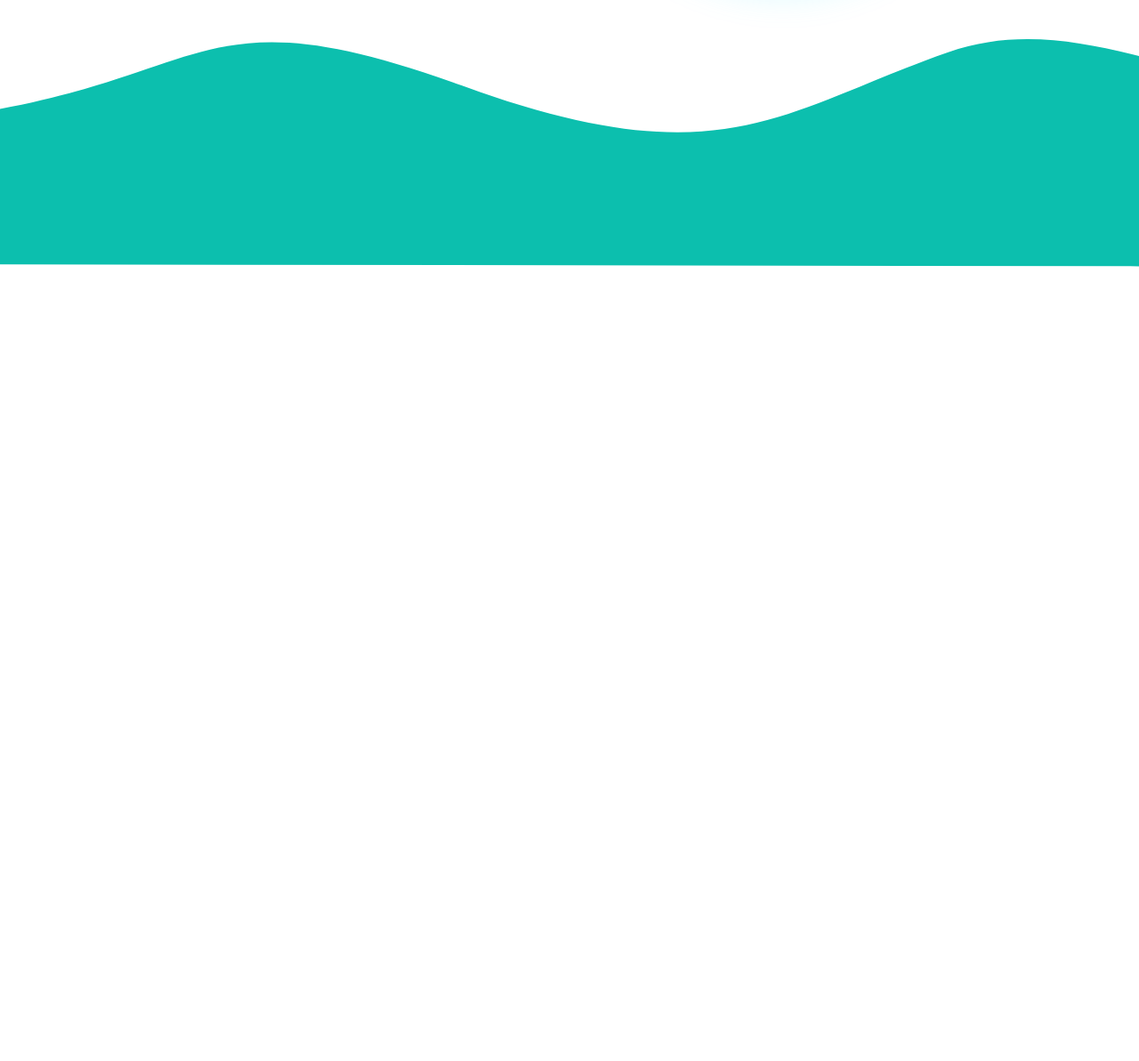
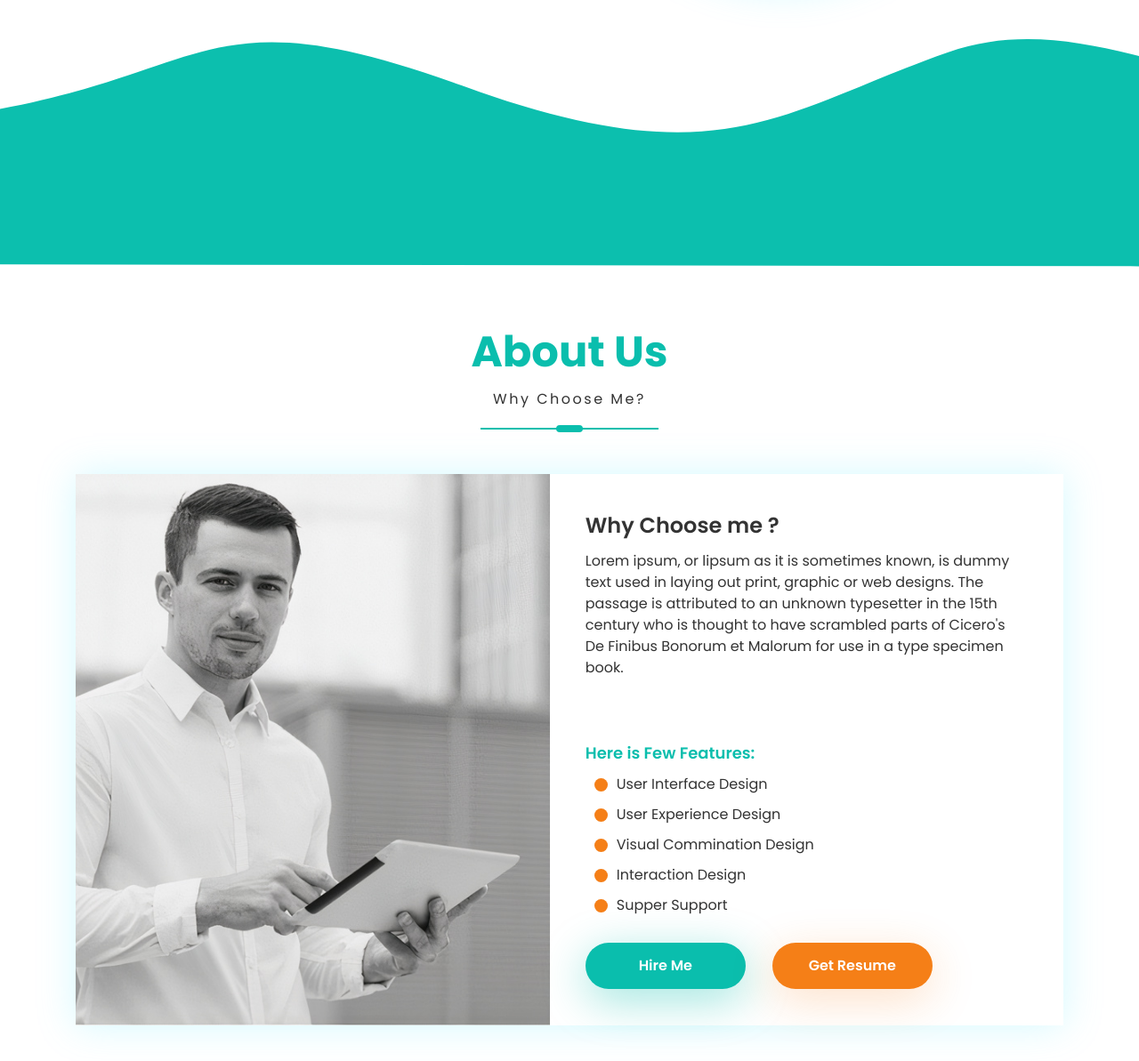
Before and after one commit to Parvanehghovsi/Personal-Website, a plain HTML site: page index.html in a window 1280 px wide. Shown: the part 660-1853 px from the top of the page at 89% size. Before the commit the page ends 960 px from the top, so only its background shows below. Drawn offline with Linux system fonts and the light colour scheme.

Commit message:
Creating the about us part of the site

```diff
--- a/index.html
+++ b/index.html
@@ -68,6 +68,46 @@
           </div>
         </div>
       </section>
+      <section class="aboutus">
+        <div class="container">
+          <div class="section-head">
+            <h3 class="section-head__title">About Us</h3>
+            <p class="section-head__caption">Why Choose Me?</p>
+            <span class="section-head__line"></span>
+          </div>
+          <div class="about">
+            <div class="about__cover">
+              <img src="./images/about-us-man.jpg" alt="" class="about__img" />
+            </div>
+            <div class="about__content">
+              <h4 class="about__title">Why Choose me ?</h4>
+              <p class="about__discription">
+                Lorem ipsum, or lipsum as it is sometimes known, is dummy text
+                used in laying out print, graphic or web designs. The passage is
+                attributed to an unknown typesetter in the 15th century who is
+                thought to have scrambled parts of Cicero's De Finibus Bonorum
+                et Malorum for use in a type specimen book.
+              </p>
+
+              <h5 class="about__list-title">Here is Few Features:</h5>
+              <ul class="about-list">
+                <li class="about-list__item">User Interface Design</li>
+                <li class="about-list__item">User Experience Design</li>
+                <li class="about-list__item">Visual Commination Design</li>
+                <li class="about-list__item">Interaction Design</li>
+                <li class="about-list__item">Supper Support</li>
+              </ul>
+
+              <div class="about__links-wrapper">
+                <a href="" class="app-btn home__link about__link">Hire Me</a>
+                <a href="" class="app-btn app-btn--orange home__link about__link"
+                  >Get Resume</a
+                >
+              </div>
+            </div>
+          </div>
+        </div>
+      </section>
     </main>
 
     <div class="cover"></div>
--- a/styles/app.css
+++ b/styles/app.css
@@ -34,7 +34,6 @@ ul {
 .app-btn {
   width: 18rem;
   height: 5.2rem;
-  border-radius: 4rem;
   color: var(--section-bg-color);
   display: flex;
   align-items: center;
@@ -42,16 +41,54 @@ ul {
   background: var(--primary-color);
   box-shadow: 0 1.2rem 5rem rgba(11, 190, 173, 40%);
   cursor: pointer;
-  -webkit-border-radius: 4rem;
-  -moz-border-radius: 4rem;
-  -ms-border-radius: 4rem;
-  -o-border-radius: 4rem;
+  border-radius: 4rem;
   font-family: "Poppins SemiBold";
 }
 
 .app-btn--orange {
   background: #f57f17;
   box-shadow: 0 1.2rem 5rem rgba(245, 127, 23, 24%);
+}
+
+.section-head {
+  text-align: center;
+  margin-bottom: 5rem;
+}
+
+.section-head__title {
+  font-family: "Poppins Bold";
+  color: var(--primary-color);
+  font-size: 4.8rem;
+  margin: 0;
+}
+
+.section-head__caption {
+  color: var(--text-color);
+  margin: 0.5rem 0 2rem 0;
+  letter-spacing: .25rem;
+}
+
+.section-head__line {
+  display: block;
+  width: 20rem;
+  height: 0.2rem;
+  background: var(--primary-color);
+  margin: 0 auto;
+  position: relative;
+}
+
+.section-head__line::after {
+  content: "";
+  position: absolute;
+  width: 3rem;
+  height: 0.8rem;
+  background: var(--primary-color);
+  border-radius: 2rem;
+  top: 0;
+  right: 0;
+  bottom: 0;
+  left: 0;
+  margin: auto;
 }
 
 /*
@@ -80,7 +117,6 @@ body {
   line-height: 1.5;
   color: var(--text-color);
   background: var(--app-bg);
-  overflow-y: hidden;
   padding-top: 12rem;
 }
 
@@ -275,3 +311,92 @@ body {
   border: 2rem solid var(--section-bg-color);
   box-shadow: 0 0 4rem rgba(96, 233, 255, 27%);
 }
+
+/*
+
+--About Us
+
+*/
+
+.aboutus {
+  margin-top: 6rem;
+  margin-bottom: 4rem;
+}
+
+.about {
+  display: flex;
+  background: var(--section-bg-color);
+  box-shadow: 0 0 4rem rgba(96, 233, 255, 27%);
+  min-height: 62rem;
+}
+
+.about__cover {
+  flex-basis: 48%;
+  flex-shrink: 0;
+}
+
+.about__img {
+  width: 100%;
+  height: 100%;
+  object-fit: cover;
+}
+
+.about__content {
+  flex-basis: 52%;
+  flex-shrink: 0;
+  padding: 4rem;
+}
+
+.about__title {
+  font-family: "Poppins SemiBold";
+  font-size: 2.4rem;
+  margin-top: 0;
+  margin-bottom: 1rem;
+}
+
+.about__discription {
+  margin-top: 0;
+  margin-bottom: 7rem;
+}
+
+.about__list-title {
+  color: var(--primary-color);
+  font-family: "Poppins SemiBold";
+  font-size: 1.8rem;
+  margin-top: 0;
+  margin-bottom: 1rem;
+}
+
+.about-list {
+  margin-left: 1rem;
+  margin-bottom: 3rem;
+}
+
+.about-list__item {
+  margin-bottom: 1rem;
+  position: relative;
+  padding-left: 2.5rem;
+}
+
+.about-list__item:last-child {
+  margin-bottom: 0;
+}
+.about-list__item::before {
+  content: "";
+  position: absolute;
+  width: 1.5rem;
+  height: 1.5rem;
+  background-color: #f57f17;
+  border-radius: 100%;
+  top: 0;
+  left: 0;
+  bottom: 0;
+  margin: auto 0;
+}
+
+.about__links-wrapper {
+  display: flex;
+  gap: 3rem;
+  flex-wrap: wrap;
+  width: 100%;
+}
--- a/styles/responsive.css
+++ b/styles/responsive.css
@@ -21,6 +21,10 @@
   }
   .home {
     height: 68rem;
+  }
+  .about__cover,
+  .about__content {
+    flex-basis: 50%;
   }
 }
 
@@ -48,9 +52,17 @@
   .home {
     margin-top: 6rem;
     background: none;
+    height: auto;
   }
   .home .row {
     flex-direction: column-reverse;
+  }
+  .about {
+    flex-direction: column;
+  }
+  .about__cover,
+  .about__content {
+    flex-basis: auto;
   }
 }
 
@@ -111,6 +123,9 @@
     height: 34rem;
     border-width: 1.5rem;
   }
+  .about__content{
+    padding: 2rem 4rem;
+  }
 }
 
 @media (max-width: 576px) {
@@ -124,11 +139,13 @@
     width: 30rem;
     height: 30rem;
   }
+  .about__link{
+    width: 100%;
+  }
 }
 
 @media (max-width: 410px) {
   .home__links-wrapper {
-    gap: 2rem;
     width: 100%;
   }
   .home__link {
```
